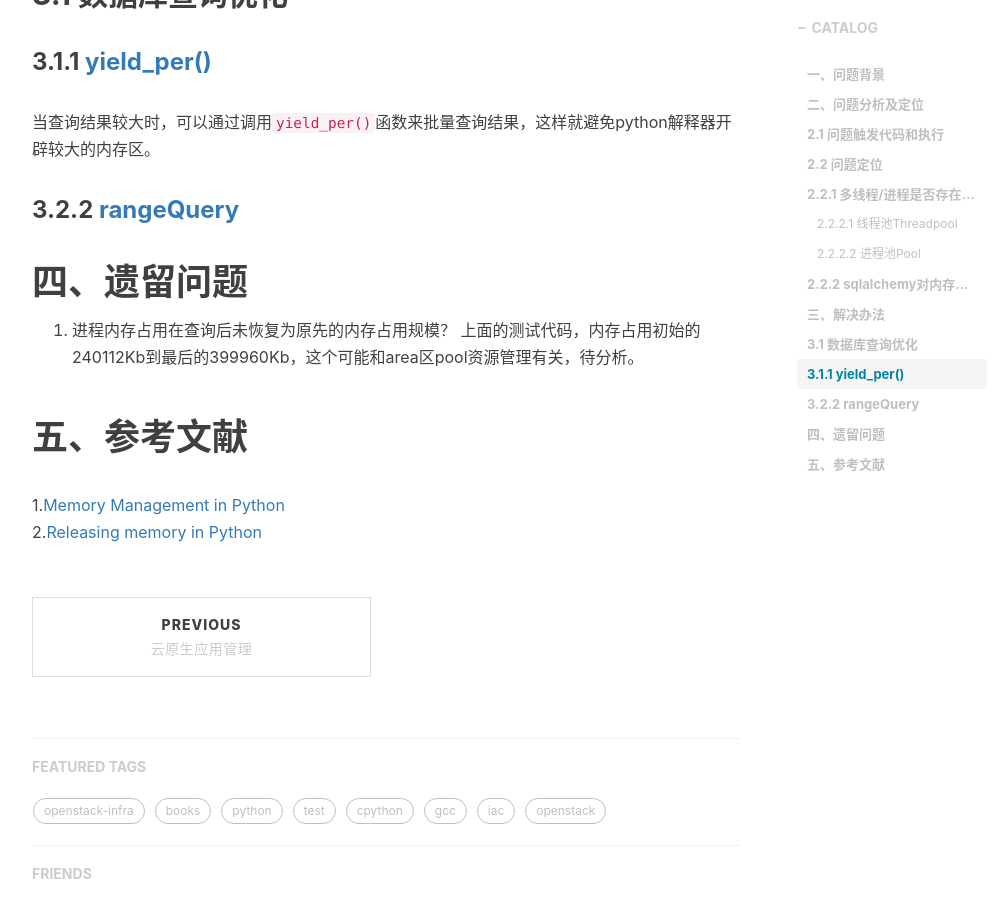
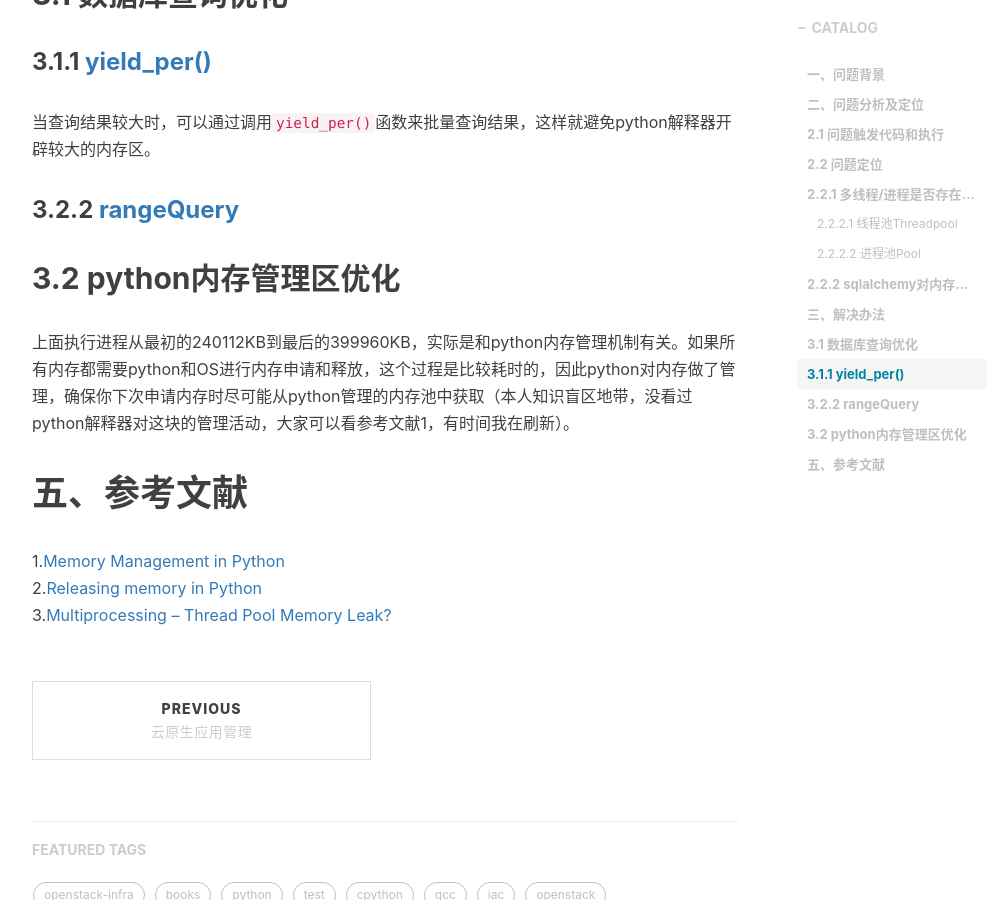
Before and after one commit to shihai1991/shihai1991.github.io, a Jekyll site: the page built from _posts/2022-09-20-multiprocessing-sqlalchemy.md, in a window 1280 px wide and 900 px high, scrolled down 4472 px. Shown: the whole window, without its empty margins (233-1238 px from the left). Built offline with Jekyll 4.4.1, drawn with Linux system fonts in a browser that asks for light colours; nearby versions of some CDN libraries; comment, search, counter and statistics services are not loaded.

Commit message:
Update 2022-09-20-multiprocessing-sqlalchemy.md

```diff
--- a/_posts/2022-09-20-multiprocessing-sqlalchemy.md
+++ b/_posts/2022-09-20-multiprocessing-sqlalchemy.md
@@ -152,10 +152,11 @@ def Process(ctx, *args, **kwds):
 
 ### 3.2.2 [rangeQuery](https://github.com/sqlalchemy/sqlalchemy/wiki/RangeQuery-and-WindowedRangeQuery)
 
-# 四、遗留问题
-1. 进程内存占用在查询后未恢复为原先的内存占用规模？
-上面的测试代码，内存占用初始的240112Kb到最后的399960Kb，这个可能和area区pool资源管理有关，待分析。
+## 3.2 python内存管理区优化
+上面执行进程从最初的240112KB到最后的399960KB，实际是和python内存管理机制有关。如果所有内存都需要python和OS进行内存申请和释放，这个过程是比较耗时的，因此python对内存做了管理，确保你下次申请内存时尽可能从python管理的内存池中获取（本人知识盲区地带，没看过python解释器对这块的管理活动，大家可以看参考文献1，有时间我在刷新）。
+
 
 # 五、参考文献
 1.[Memory Management in Python](https://www.honeybadger.io/blog/memory-management-in-python/)
 2.[Releasing memory in Python](https://stackoverflow.com/questions/15455048/releasing-memory-in-python)
+3.[Multiprocessing -- Thread Pool Memory Leak?](https://stackoverflow.com/questions/51272951/multiprocessing-thread-pool-memory-leak)
```
